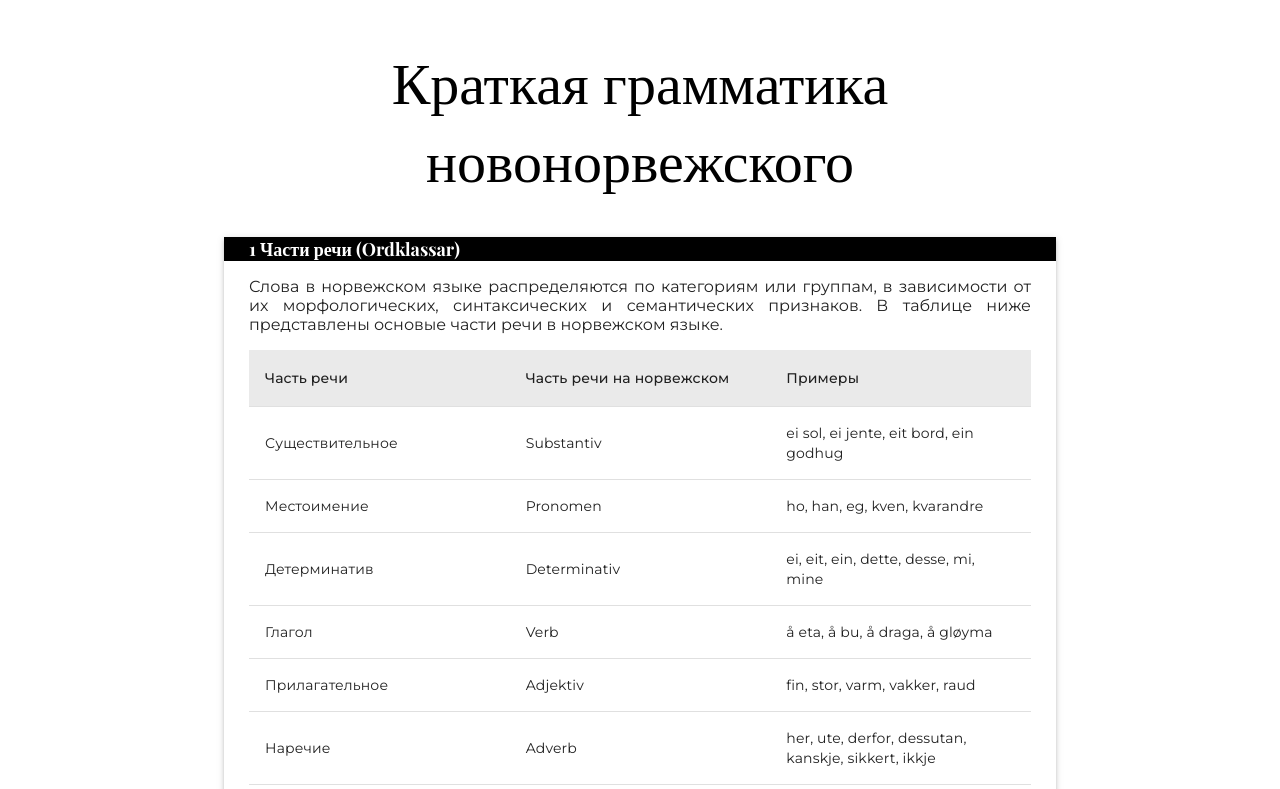
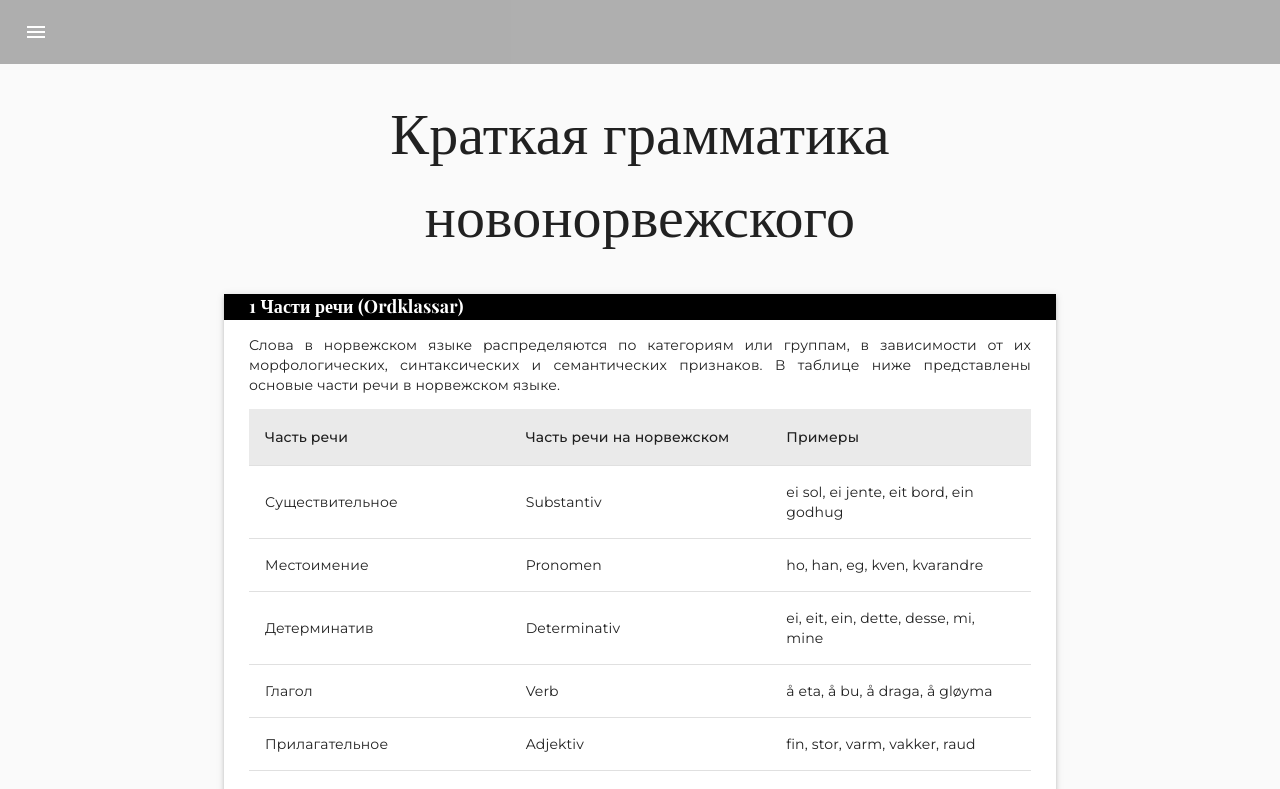
Before and after one commit to goudbes/nynorskpaarussisk, a React (Create React App) app: page / in a window 1280 px wide. Shown: the top 789 px of the page. Built offline with nearby package versions, Linux system fonts and the light colour scheme; a web font is replaced by a local one.

Commit message:
added navigation and appbar

```diff
--- a/package.json
+++ b/package.json
@@ -11,6 +11,8 @@
     "@testing-library/user-event": "^12.1.10",
     "react": "^17.0.1",
     "react-dom": "^17.0.1",
+    "react-router-dom": "^5.2.0",
+    "react-router-hash-link": "^2.3.1",
     "react-scripts": "4.0.1",
     "react-tooltip": "^4.2.11",
     "web-vitals": "^0.2.4"
@@ -21,7 +23,8 @@
     "start": "react-scripts start",
     "build": "react-scripts build",
     "test": "react-scripts test",
-    "eject": "react-scripts eject"
+    "eject": "react-scripts eject",
+    "lint": "eslint "
   },
   "eslintConfig": {
     "extends": [
@@ -42,6 +45,7 @@
     ]
   },
   "devDependencies": {
+    "eslint": "^7.17.0",
     "gh-pages": "^3.1.0"
   }
 }
--- a/src/App.css
+++ b/src/App.css
@@ -28,6 +28,7 @@
   color: #61dafb;
 }
 
+
 @keyframes App-logo-spin {
   from {
     transform: rotate(0deg);
--- a/src/App.js
+++ b/src/App.js
@@ -1,8 +1,9 @@
 import './App.css';
 import { Grid, Paper } from '@material-ui/core';
-import Ordklasser from './components/Ordklasser'
+import Ordklassar from './components/Ordklassar'
 import Substantiv from './components/Substantiv'
-import Adverb from './components/Adverb'
+import Menu from './interface/Menu'
+import { BrowserRouter } from 'react-router-dom'
 
 const padding = {
   padding: "10px"
@@ -10,7 +11,9 @@
 
 function App() {
   return (
+    <BrowserRouter>
     <div className="App">
+      <Menu></Menu>
       <Grid item xs={12} className="header" >
           <h1 className="header-title">Краткая грамматика<br></br> новонорвежского</h1>
         </Grid>
@@ -18,16 +21,14 @@
         justify="center"
         alignItems="baseline" spacing={3} alignContent="center" style={padding}>
         <Grid item xs={12} sm={12} md={8} lg={8}>
-          <Paper elevation={3}  square><Ordklasser /></Paper>
+          <Paper elevation={3}  square><Ordklassar /></Paper>
         </Grid>
         <Grid item xs={12} sm={12} md={8} lg={8}>
           <Paper elevation={3} square><Substantiv /></Paper>
         </Grid>
-        <Grid item xs={12} sm={12} md={8} lg={8}>
-          <Paper elevation={3} square><Adverb /></Paper>
-        </Grid>
       </Grid>
     </div>
+    </BrowserRouter>
   );
 }
 
--- a/src/components/Adverb.js
+++ b/src/components/Adverb.js
@@ -6,8 +6,7 @@
     render() {
         return (
             <div>
-
-                <div className="rule-header">
+                <div className="rule-header" id="adverb">
                     <h2>7 Наречие </h2>
                 </div>
                 <div className="rule-box">
--- a/src/components/Ordklasser.js
+++ b/src/components/Ordklassar.js
@@ -23,11 +23,11 @@
     createData('Подчинительный союз', 'Subjunksjon', 'dersom, fordi, viss, som'),
     createData('Междометие', 'Interjeksjon', 'hurra!, uff, ja, nei, hallo'),];
 
-class Ordklasser extends React.Component {
+class Ordklassar extends React.Component {
     render() {
         return (
                 <>
-                <div className="rule-header">
+                <div className="rule-header" id="ordklassar">
                     <h2>1 Части речи (Ordklassar) </h2>
                 </div>
                 <div className="rule-box">
@@ -59,4 +59,4 @@
     }
 }
 
-export default Ordklasser
+export default Ordklassar
--- a/src/components/Pronomen.js
+++ b/src/components/Pronomen.js
@@ -6,8 +6,7 @@
     render() {
         return (
             <div>
-
-                <div className="rule-header">
+                <div className="rule-header" id="pronomen">
                     <h2>2 Местоимение </h2>
                 </div>
                 <div className="rule-box">
--- a/src/components/Substantiv.js
+++ b/src/components/Substantiv.js
@@ -67,8 +67,8 @@
     render() {
         return (
             <><ReactTooltip />
-                <div className="rule-header">
-                    <h2>2 Существительное (Substantiv)</h2>
+                <div className="rule-header" id="substantiv">
+                <h2>2 Существительное (Substantiv)</h2>
                 </div>
                 <div className="rule-box">
                     <p>Слова, которые служат названием предмета и отвечают на вопрос <i>"кто?"</i> или <i>"что?"</i>, называются именами существительными. </p>
--- /dev/null
+++ b/src/interface/Menu.js
@@ -0,0 +1,173 @@
+import React from 'react';
+import clsx from 'clsx';
+import { makeStyles, useTheme } from '@material-ui/core/styles';
+import Drawer from '@material-ui/core/Drawer';
+import CssBaseline from '@material-ui/core/CssBaseline';
+import AppBar from '@material-ui/core/AppBar';
+import Toolbar from '@material-ui/core/Toolbar';
+import List from '@material-ui/core/List';
+import Typography from '@material-ui/core/Typography';
+import Divider from '@material-ui/core/Divider';
+import IconButton from '@material-ui/core/IconButton';
+import MenuIcon from '@material-ui/icons/Menu';
+import ChevronLeftIcon from '@material-ui/icons/ChevronLeft';
+import ChevronRightIcon from '@material-ui/icons/ChevronRight';
+import ListItem from '@material-ui/core/ListItem';
+import ListItemText from '@material-ui/core/ListItemText';
+import { HashLink } from 'react-router-hash-link';
+import {
+    BrowserRouter as Router,
+} from 'react-router-dom';
+
+import '../stylesheets/box.css'
+
+const ordklassar = {
+    ordklassar: 'Части речи',
+    substantiv: 'Существительное',
+    pronomen: 'Местоимение',
+    determinativ: 'Детерминатив',
+    verb: 'Глагол',
+    adjektiv: 'Прилагательное',
+    adverb: 'Наречие',
+    konjunksjon: 'Сочинительный союз',
+    subjunksjon: 'Подчинительный союз',
+    interjeksjon: 'Междометие',
+}
+
+const drawerWidth = 240;
+
+
+const useStyles = makeStyles((theme) => ({
+    root: {
+        display: 'flex',
+    },
+    appBar: {
+        transition: theme.transitions.create(['margin', 'width'], {
+            easing: theme.transitions.easing.sharp,
+            duration: theme.transitions.duration.leavingScreen,
+        }),
+        backgroundColor: 'rgba(0,0,0,0.3)',
+        boxShadow: 'none'
+    },
+    appBarShift: {
+        width: `calc(100% - ${drawerWidth}px)`,
+        marginLeft: drawerWidth,
+        transition: theme.transitions.create(['margin', 'width'], {
+            easing: theme.transitions.easing.easeOut,
+            duration: theme.transitions.duration.enteringScreen,
+        }),
+    },
+    menuButton: {
+        marginRight: theme.spacing(2),
+    },
+    hide: {
+        display: 'none',
+    },
+    drawer: {
+        width: drawerWidth,
+        flexShrink: 0,
+    },
+    drawerPaper: {
+        width: drawerWidth,
+    },
+    drawerHeader: {
+        display: 'flex',
+        alignItems: 'center',
+        padding: theme.spacing(0, 1),
+        // necessary for content to be below app bar
+        ...theme.mixins.toolbar,
+        justifyContent: 'flex-end',
+    },
+    content: {
+        flexGrow: 1,
+        padding: theme.spacing(3),
+        transition: theme.transitions.create('margin', {
+            easing: theme.transitions.easing.sharp,
+            duration: theme.transitions.duration.leavingScreen,
+        }),
+        marginLeft: -drawerWidth,
+    },
+    contentShift: {
+        transition: theme.transitions.create('margin', {
+            easing: theme.transitions.easing.easeOut,
+            duration: theme.transitions.duration.enteringScreen,
+        }),
+        marginLeft: 0,
+    },
+}));
+
+
+export default function PersistentDrawerLeft() {
+    const classes = useStyles();
+    const theme = useTheme();
+    const [open, setOpen] = React.useState(false);
+
+    const handleDrawerOpen = () => {
+        setOpen(true);
+    };
+
+    const handleDrawerClose = () => {
+        setOpen(false);
+    };
+
+    return (
+        <div className={classes.root}>
+            <CssBaseline />
+            <AppBar
+                position="fixed"
+                className={clsx(classes.appBar, {
+                    [classes.appBarShift]: open,
+                })}
+            >
+                <Toolbar>
+                    <IconButton
+                        color="inherit"
+                        aria-label="open drawer"
+                        onClick={handleDrawerOpen}
+                        edge="start"
+                        className={clsx(classes.menuButton, open && classes.hide)}
+                    >
+                        <MenuIcon />
+                    </IconButton>
+                    <Typography variant="h6" noWrap>
+
+                    </Typography>
+                </Toolbar>
+            </AppBar>
+            <Drawer
+                className={classes.drawer}
+                variant="persistent"
+                anchor="left"
+                open={open}
+                classes={{
+                    paper: classes.drawerPaper,
+                }}
+            >
+                <div className={classes.drawerHeader}>
+                    <IconButton onClick={handleDrawerClose}>
+                        {theme.direction === 'ltr' ? <ChevronLeftIcon /> : <ChevronRightIcon />}
+                    </IconButton>
+                </div>
+                <Divider />
+                <List>
+                    <Router>
+                        {Object.entries(ordklassar).map(([key, value]) => (
+                            <ListItem button key={'k' + key}>
+                                <HashLink className="hash-link" key={'k' + key} smooth to={`#${key}`}>
+                               <ListItemText primary={value} />
+                                </HashLink>
+                            </ListItem>
+                        ))}
+                    </Router>
+                </List>
+            </Drawer>
+            <main
+                className={clsx(classes.content, {
+                    [classes.contentShift]: open,
+                })}
+            >
+
+            </main>
+        </div>
+    );
+}
--- a/src/stylesheets/box.css
+++ b/src/stylesheets/box.css
@@ -32,6 +32,16 @@
     table-layout: fixed;
     width: 100%;
 }
+
+.hash-link {
+    text-decoration: none;
+}
+
+.hash-link:focus, .hash-link:hover, .hash-link:visited, .hash-link:link, .hash-link:active {
+    text-decoration: none;
+    color:inherit
+}
+
 
 /**************
 Book reference
```
Also changed, not shown: 2 other files (tests, documents, lock files or other folders).
